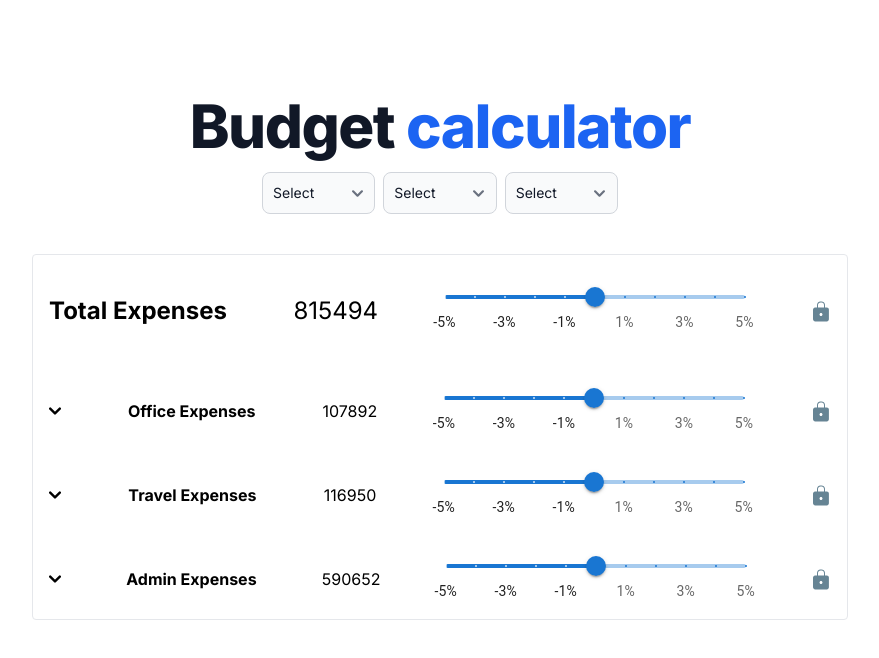
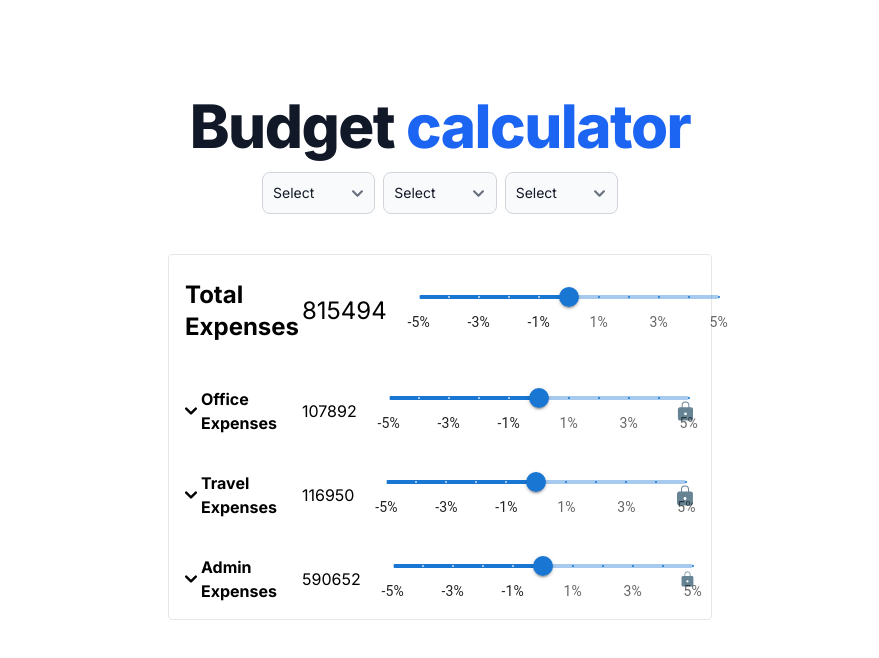
Before and after one commit to pavel-shermayster-sage/top-down-planning, a Next.js app: page / in a window 1280 px wide. Shown: the top 658 px of the page, without its empty margins (200-1079 px from the left). Built offline with nearby package versions, Linux system fonts and the light colour scheme.

Commit message:
style update

```diff
--- a/src/app/page.tsx
+++ b/src/app/page.tsx
@@ -73,7 +73,7 @@ export default function Home() {
   };
 
   return (
-    <main className="flex min-h-screen flex-col justify-between p-24 w-full">
+    <main className="flex min-h-screen flex-col justify-between p-24 w-full ">
       <div>
         <h1 className="mb-4 text-center text-4xl font-extrabold leading-none tracking-tight text-gray-900 md:text-5xl lg:text-6xl dark:text-white">
           Budget{" "}
@@ -108,7 +108,7 @@ export default function Home() {
               ]}
             ></Select>
           </div>
-          <div className="flex flex-col gap-1 items-start items-stretch mt-10 border rounded lg:w-3/4 w-1/2">
+          <div className="flex flex-col gap-1 items-stretch mt-10 border rounded lg:w-1/2 w-3/4">
             {data.map((item) => {
               return (
                 <>
@@ -137,7 +137,7 @@ export default function Home() {
                           {item.sibling.map((item) => {
                             return (
                               <div
-                                className="px-12 flex flex-col gap-1 items-stretch"
+                                className="pl-12 flex flex-col gap-1 items-stretch"
                                 key={item.expenseId}
                               >
                                 <Section
--- a/src/components/section.tsx
+++ b/src/components/section.tsx
@@ -22,15 +22,16 @@ export function Section({
   return (
     <div>
       <div
-        className={`flex justify-between items-center w-full ${
+        className={`flex items-center w-full ${
           bold ? "gap-8 h-20 " : "gap-8 h-14 text-sm"
         }`}
       >
+        <div className="flex gap-1 w-1/6">
           {Boolean(children) && (
             <button
               onClick={() => setShow(!show)}
               type="button"
-            className="flex items-center justify-between font-medium text-left "
+              className="flex items-center justify-between font-medium text-left"
               data-accordion-target="#accordion-flush-body-1"
               aria-expanded="true"
               aria-controls="accordion-flush-body-1"
@@ -56,7 +57,9 @@ export function Section({
             </button>
           )}
           <span className={bold ? "font-bold" : ""}>{item.expenseName}</span>
-        <div>{item.total}</div>
+        </div>
+        <div className="w-1/6">{item.total}</div>
+        <div className="w-3/6">
           <Slider
             id="slider"
             className="text-xs"
@@ -65,6 +68,8 @@ export function Section({
               onChange(item, value);
             }}
           />
+        </div>
+        <div className="w-1/6 flex justify-end">
           <button
             onClick={() => {
               setLocked((s) => !s);
@@ -74,6 +79,7 @@ export function Section({
             {locked ? <UnLockIcon /> : <LockIcon />}
           </button>
         </div>
+      </div>
       {show && children}
     </div>
   );
```
Lines whose indentation alone changed are shown as unchanged.
